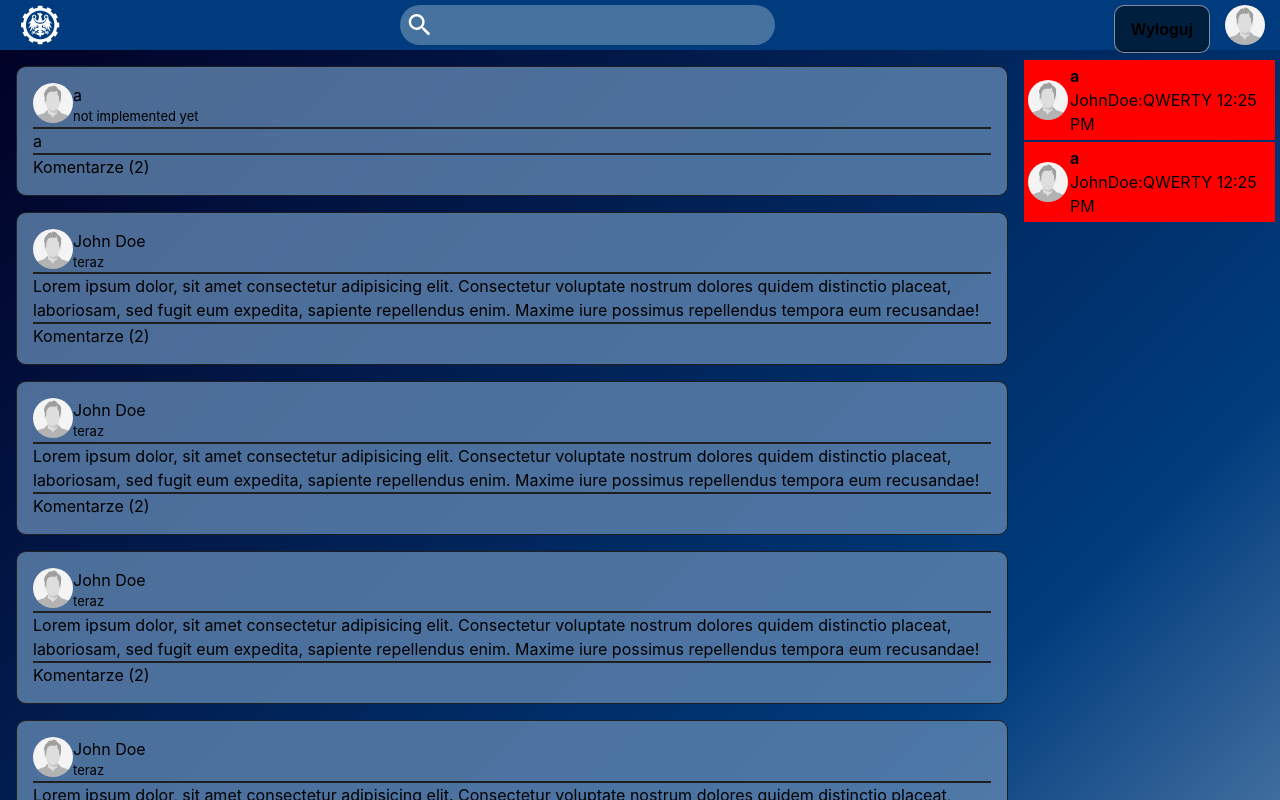
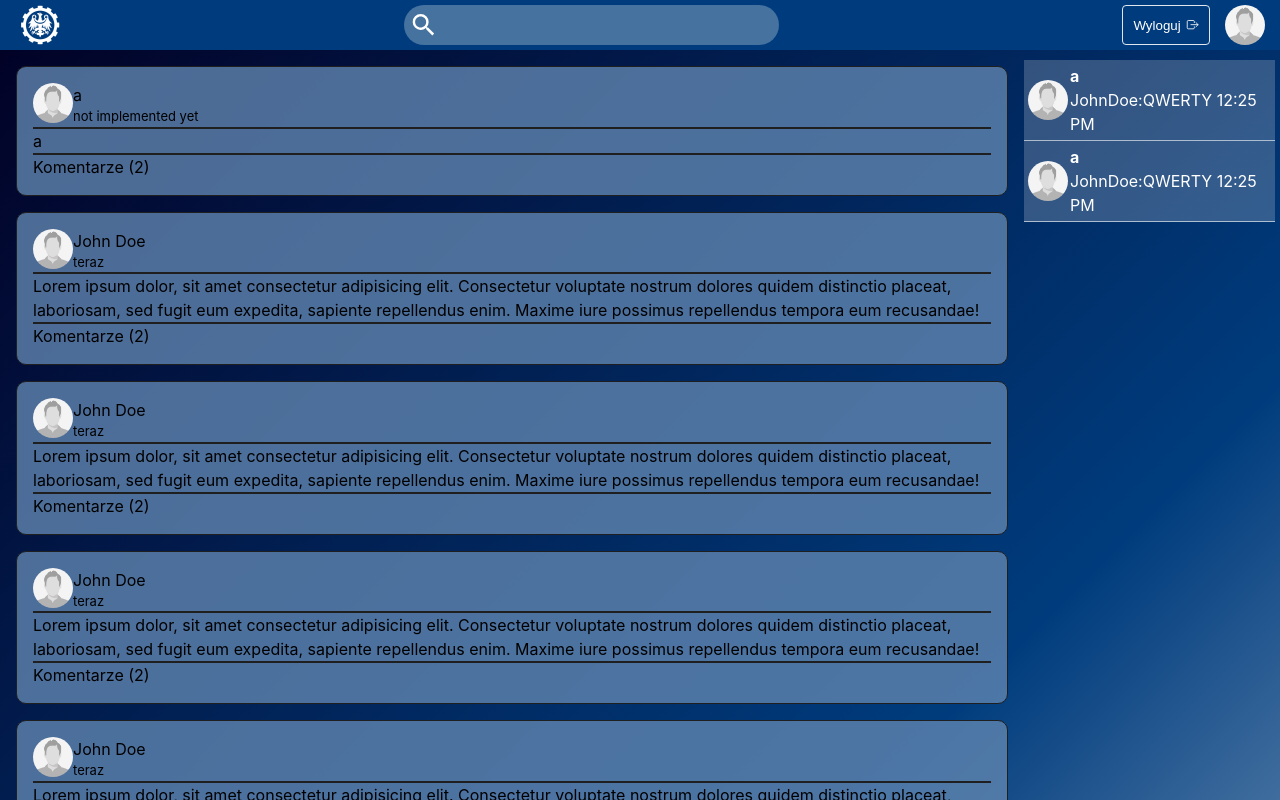
Before and after one commit to SwingyMan/Engineers-Project, a React (Vite) app in the folder engineers_project.client/: page /login in a window 1280 px wide. Both pictures are taken after typing "Sample", "Sample123" into the empty fields and a click on the button "Login". Built offline with nearby package versions, Linux system fonts and the light colour scheme.

Commit message:
logoutButton+chatbox

```diff
--- a/engineers_project.client/src/components/Login/Login.tsx
+++ b/engineers_project.client/src/components/Login/Login.tsx
@@ -35,7 +35,7 @@ const InputWraper = styled.div`
   margin: 5px;
   border: 1px solid var(--light-border);
   border-radius: 10px;
-  background-color: var(--whiteTransparent10);
+  background-color: var(--whiteTransparent20);
 `;
 const StyledInput = styled.input`
   height: 100%;
--- a/engineers_project.client/src/components/RightNavBar/ChatBox.tsx
+++ b/engineers_project.client/src/components/RightNavBar/ChatBox.tsx
@@ -2,34 +2,40 @@ import styled from "styled-components";
 import { ImageDiv } from "../Utility/ImageDiv";
 
 const StyledBox = styled.div`
-    background-color: red;
+  background-color: rgba(255, 255, 255, 0.2);
+  border-bottom: 1px solid rgba(255, 255, 255, 0.6);
   display: flex;
   padding: 4px;
-`
+  color : white;
+`;
 const Content = styled.div`
-padding-left:2px;
-&>b{
+  padding-left: 2px;
+  & > b {
     display: block;
   }
-`
-interface ChatBox{
-    ChatName:string,
-    Sender:string,
-    Message:string,
-    ActivityDate:number,
-    ChatImg:string,
+`;
+interface ChatBox {
+  ChatName: string;
+  Sender: string;
+  Message: string;
+  ActivityDate: number;
+  ChatImg: string;
 }
-function formatDate(inputDate:Date) {
-    console.log(inputDate)
+function formatDate(inputDate: Date) {
+
   const now = new Date();
   // Check if input date is today
-    const isToday = inputDate.getDate() === now.getDate() &&
+  const isToday =
+    inputDate.getDate() === now.getDate() &&
     inputDate.getMonth() === now.getMonth() &&
     inputDate.getFullYear() === now.getFullYear();
 
   if (isToday) {
     // Return hours and minutes
-        return inputDate.toLocaleTimeString([], { hour: '2-digit', minute: '2-digit' });
+    return inputDate.toLocaleTimeString([], {
+      hour: "2-digit",
+      minute: "2-digit",
+    });
   }
 
   const oneYearAgo = new Date();
@@ -38,20 +44,24 @@ function formatDate(inputDate:Date) {
   // Check if input date is within the last year
   if (inputDate >= oneYearAgo) {
     // Return day and month
-        return inputDate.toLocaleDateString([], { day: '2-digit', month: 'short' });
+    return inputDate.toLocaleDateString([], { day: "2-digit", month: "short" });
   }
 
   // If older than a year, return month and year
-    return inputDate.toLocaleDateString([], { month: 'short', year: 'numeric' });
+  return inputDate.toLocaleDateString([], { month: "short", year: "numeric" });
 }
-export function ChatBox({ChatName,Sender,Message,ActivityDate,ChatImg}:ChatBox){
-    return(
+export function ChatBox({
+  ChatName,
+  Sender,
+  Message,
+  ActivityDate,
+  ChatImg,
+}: ChatBox) {
+  return (
     <StyledBox>
-            <ImageDiv width={40} url={ChatImg}/>
+      <ImageDiv width={40} url={ChatImg} />
       <Content>
-               <b>
-                 {ChatName}
-                </b>
+        <b>{ChatName}</b>
         {Sender}:{Message} {formatDate(new Date(ActivityDate))}
       </Content>
     </StyledBox>
--- a/engineers_project.client/src/components/RightNavBar/ChatFeed.tsx
+++ b/engineers_project.client/src/components/RightNavBar/ChatFeed.tsx
@@ -8,7 +8,7 @@ const StyledChatFeed = styled.div`
   padding-right: 5px;
   display: flex;
   flex-direction: column;
-  gap: 2px;
+
 `;
 export function ChatFeed({children}:Children) {
   return (<StyledChatFeed>
--- a/engineers_project.client/src/components/TopNavBar/TopNavBar.tsx
+++ b/engineers_project.client/src/components/TopNavBar/TopNavBar.tsx
@@ -1,8 +1,8 @@
 import { styled } from "styled-components";
 import { SearchBar } from "../SearchBar/SearchBar";
-import { Button } from "../Button/Button";
 import { ImageDiv } from "../Utility/ImageDiv";
 import { useAuth } from "../../Router/AuthProvider";
+import { IoExitOutline } from "react-icons/io5";
 
 const StyledTopBar = styled.div`
   background-color: var(--blue);
@@ -25,6 +25,24 @@ const Buttons = styled.div`
   display: flex;
   gap:10px;
 
+`
+const LogoutButton = styled.button`
+
+  padding:10px;
+  margin: 5px;
+  display: flex;
+  align-items: center;
+  gap: 5px;
+  background-color:inherit;
+  border: 1px var(--whiteTransparent90) solid;
+  color: white;
+  border-radius: 4px;
+  cursor: pointer;
+  &:hover{
+    background-color: var(--whiteTransparent20);
+    transition: ease-out ;
+    transition-duration: 0.15s;
+  }
 `
 const table = [
   { "id": "1", "value": "Apple" },
@@ -52,7 +70,7 @@ export function TopNavBar() {
         </Logo>
         <SearchBar searchFunction={filter} />
         <Buttons>
-          <Button value="Wyloguj" onClick={() => { logOut() }} />
+          <LogoutButton   onClick={() => { logOut() }} >{"Wyloguj "}<IoExitOutline /></LogoutButton>
           <ImageDiv width={40} url={"src/assets/john-doe.jpg"} />
 
         </Buttons>
--- a/engineers_project.client/src/styles/colors.css
+++ b/engineers_project.client/src/styles/colors.css
@@ -5,6 +5,7 @@
     --grey: #6c757d;
     --darkGrey: rgb(31, 31, 31);
     --offBlack: #141414;
-    --whiteTransparent10:rgba(248, 249, 250, 0.2);
+    --whiteTransparent20:rgba(248, 249, 250, 0.2);
+    --whiteTransparent90:rgba(248, 249, 250, 0.9);
     --blue: #003C7D;
 }
```
Lines whose indentation alone changed are shown as unchanged.
